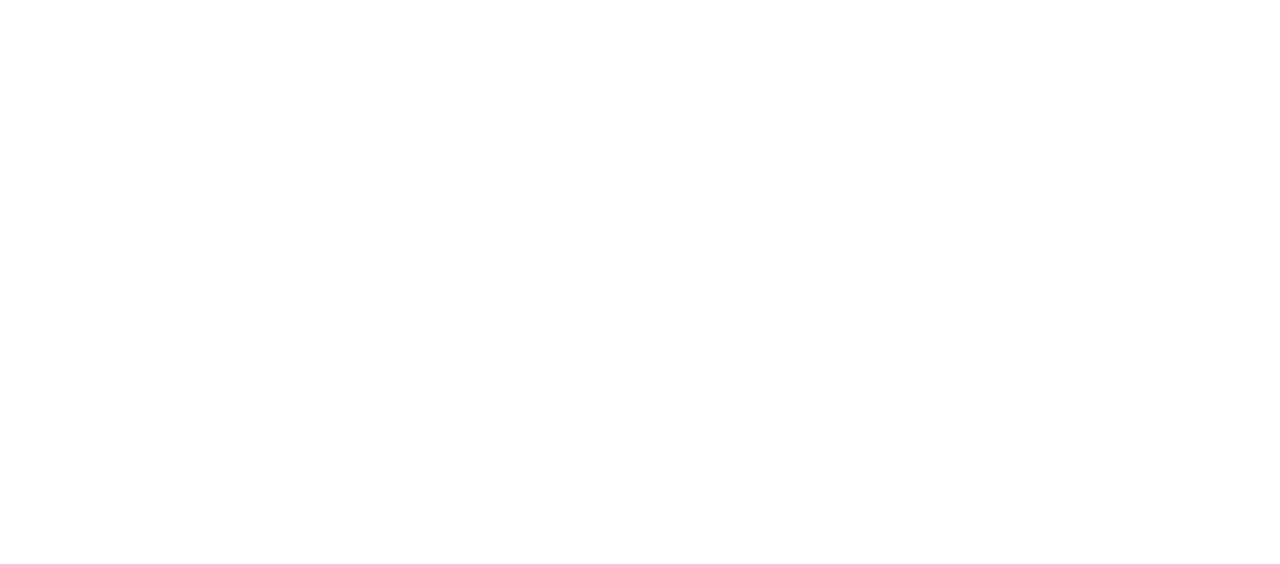
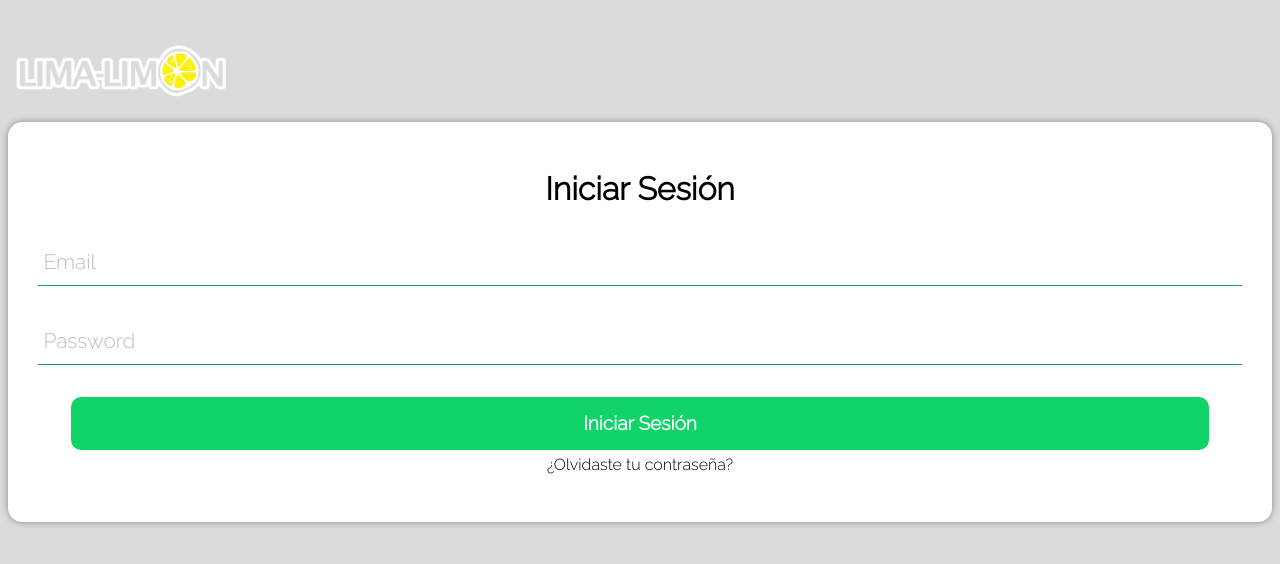
Before and after one commit to luisberto99/IS-912-Proyecto_Motoristas, an Angular app: page /login in a window 1280 px wide. Shown: the top 564 px of the page. Built offline with nearby package versions, Linux system fonts and the light colour scheme.

Commit message:
Formulario, rutas y validaciones listas

```diff
--- a/src/app/Core/landing-page/landing-page.component.html
+++ b/src/app/Core/landing-page/landing-page.component.html
@@ -5,7 +5,7 @@
     <p class="msj">Postulate, para poder ser parte de nuestro equipo de motoristas, acortemos distancias y llevemos los mejores productos a todo el territorio nacional.</p>
 
     <div class="bottons">
-        <button (click)="unirse()" >Postularme</button>
+        <button (click)="register()" >Postularme</button>
         <button (click)="ingresar()">Ingresar</button>
     </div>
 
--- a/src/app/Core/landing-page/landing-page.component.ts
+++ b/src/app/Core/landing-page/landing-page.component.ts
@@ -13,14 +13,13 @@ export class LandingPageComponent implements OnInit {
   ngOnInit(): void {
   }
 
-  unirse(){
-    console.log("unirse....");
-    this.router.navigate(['register'])
+  register(){
+    this.router.navigate(['register']);
 
   }
 
   ingresar(){
-    console.log("ingresar....");
+    this.router.navigate(['login']);
 
   }
 }
--- a/src/app/Core/login/login.component.html
+++ b/src/app/Core/login/login.component.html
@@ -1,9 +1,33 @@
 <div class="contLogin">
 
-    <form action="" class="form">
+    <div class="img">
+        <img src="assets/imgs/lima.png" class="imgLima" alt="LogoLima">
+    </div>
+    <form action="POST" [formGroup]="formLogin" class="form" (ngSubmit)="login()">
+
         <div class="contForm">
+            <h2 class="textTitulo">Iniciar Sesión</h2>
 
+            <div class="group">
+                <input type="text" formControlName="email" required><span class="barra"></span>
+                <label >Email</label>
+            </div>
+
+            <div class="group">
+                <input type="password" formControlName="password"  required><span class="barra"></span>
+                <label >Password</label>
+            </div>
+            <div class="errores" >
+                <p class="msjError" *ngIf=" email?.status == 'INVALID' && (email?.touched || email?.dirty)">**<b>Error</b> Correo incorrecto, ingrese uno valido.**</p>
+                <p class="msjError" *ngIf="password?.status == 'INVALID' && (password?.touched || password?.dirty)">**La Contraseña debe tener al menos 1 digito, 1 letra mayuscula, 1 letra minuscula y 1 caracter especial</p>
+            </div>
+
+            <button type="submit" >Iniciar Sesión</button>
+            <div class="textOlv" (click)="recoverPassword()">
+                <p >¿Olvidaste tu contraseña?</p>
+            </div>
         </div>
+
     </form>
 
 </div>
--- a/src/app/Core/login/login.component.sass
+++ b/src/app/Core/login/login.component.sass
@@ -5,3 +5,106 @@ $Alert: #FEF102
 $Dark: #053D1E
 $Black: #000000
 $White: #FFFFFF
+
+.contLogin
+    width: auto
+    height: 100vh
+    background-color: $Background
+    padding: 2.5rem 0.5rem
+
+    .imgLima
+        width: 250px
+    .form
+        margin-top: 1rem
+        width: 100%
+        .contForm
+            width: auto
+            padding: 3rem 0
+            background-color: $White
+            box-shadow: 0 0 7px 0 #0000005e
+            border-radius: 0.9rem
+        .textTitulo
+            text-align: center
+            font-weight: 600
+            font-size: 2rem
+        .group
+                position: relative
+                margin: 2rem 1.9em
+                // padding: 1rem
+                font-size: 1rem
+                width: auto
+                input
+                    width: auto
+                    display: block
+                    font-size: 1.4rem
+                    background: none
+                    color: $Dark
+                    padding: 10px 10px 10px 5px
+                    width: 100%
+                    border: none
+                    border-bottom: 1px solid $Secundary
+                label
+                    width: 100%
+                    color:  #bebdbd
+                    font-size: 1.3rem
+                    position: absolute
+                    left: 5px
+                    top: 10px
+                    transtion: 0.5s ease-in-out all
+                    pointer-events: none
+                    // bottom: 0
+                .barra
+                    position: relative
+                    display: block
+                    width: 100%
+                .barra::before
+                    content: ''
+                    height: 2px
+                    width: 0
+                    bottom: 0
+                    position: absolute
+                    background: $Secundary
+                    transition: 0.3s ease width
+                    left: 0
+
+                input:focus~label, input:valid~label
+                    top: -14px
+                    font-size: 12px
+                    color: $Secundary
+                input:focus~.barra::before
+                    width: 100%
+
+                input:focus
+                    outline: none
+                    color: $Dark
+        button
+            width: 90%
+            margin-left: 5%
+            padding: 0.8em 0
+            font-size: 1.2rem
+            background-color: $Primary
+            border: none
+            border-radius: 10px
+            color: $White
+            font-weight: bold
+
+        .errores
+            width: 80%
+            margin-left: 5%
+            margin-bottom: 1rem
+            .msjError
+                color: red
+                font-weight: 600
+                font-size: 13px
+                margin-bottom: 5px
+
+        .textOlv
+            width: 100%
+            text-align: center
+            margin-top: 5px
+            cursor: pointer
+
+        .textOlv:hover
+            text-decoration: underline
+            transition: text-decoration .5s
+            // color: $Secundary
--- a/src/app/Core/login/login.component.ts
+++ b/src/app/Core/login/login.component.ts
@@ -1,5 +1,6 @@
 import { Component, OnInit } from '@angular/core';
 import { FormGroup, Validators, FormControl } from '@angular/forms';
+import { Router } from '@angular/router';
 
 @Component({
   selector: 'app-login',
@@ -7,10 +8,50 @@ import { FormGroup, Validators, FormControl } from '@angular/forms';
   styleUrls: ['./login.component.sass']
 })
 export class LoginComponent implements OnInit {
+  user:any = {
+    email: 'luisbanegas@gmail.com',
+    password: 'Dw2021##'
+  }
 
-  constructor() { }
+  formLogin = new FormGroup({
+    email: new FormControl('',[Validators.required, Validators.email]),
+    password: new FormControl('',[Validators.required, Validators.minLength(8),Validators.pattern('^(?=.*?[A-Z])(?=.*?[a-z])(?=.*?[0-9])(?=.*?[#?!@$%^&*-]).{8,}$')])
+  });
+
+
+  constructor(private route:Router) { }
 
   ngOnInit(): void {
   }
 
+  login(){
+    if(this.email?.value == this.user.email && this.password?.value == this.user.password && this.formLogin.valid == true){
+      console.log('usuario valido');
+      // this.route.navigate(['login']);
+    }else{
+      console.log(this.formLogin.valid);
+
+      this.route.navigate(['login']);
+      // this.formLogin.value
+
+      this.email?.setValue('');
+      this.password?.setValue('');
+
+
+    }
+  }
+
+  recoverPassword(){
+    console.log('recuperar contraseña');
+  }
+
+  get email(){
+    return this.formLogin.get('email');
+  }
+
+  get password(){
+    return this.formLogin.get('password');
+  }
+
+
 }
--- a/src/app/Core/register/register.component.sass
+++ b/src/app/Core/register/register.component.sass
@@ -14,10 +14,7 @@ $White: #FFFFFF
     align-items: center
     // background-color: $Secundary
     background-color: $Background
-    .imgLima
-        width: 100px
-        height: auto
-        float: left
+
     .form
         margin-top: 1rem
         width: 95%
```
Also changed, not shown: src/assets/imgs/lima2.svg (added).
